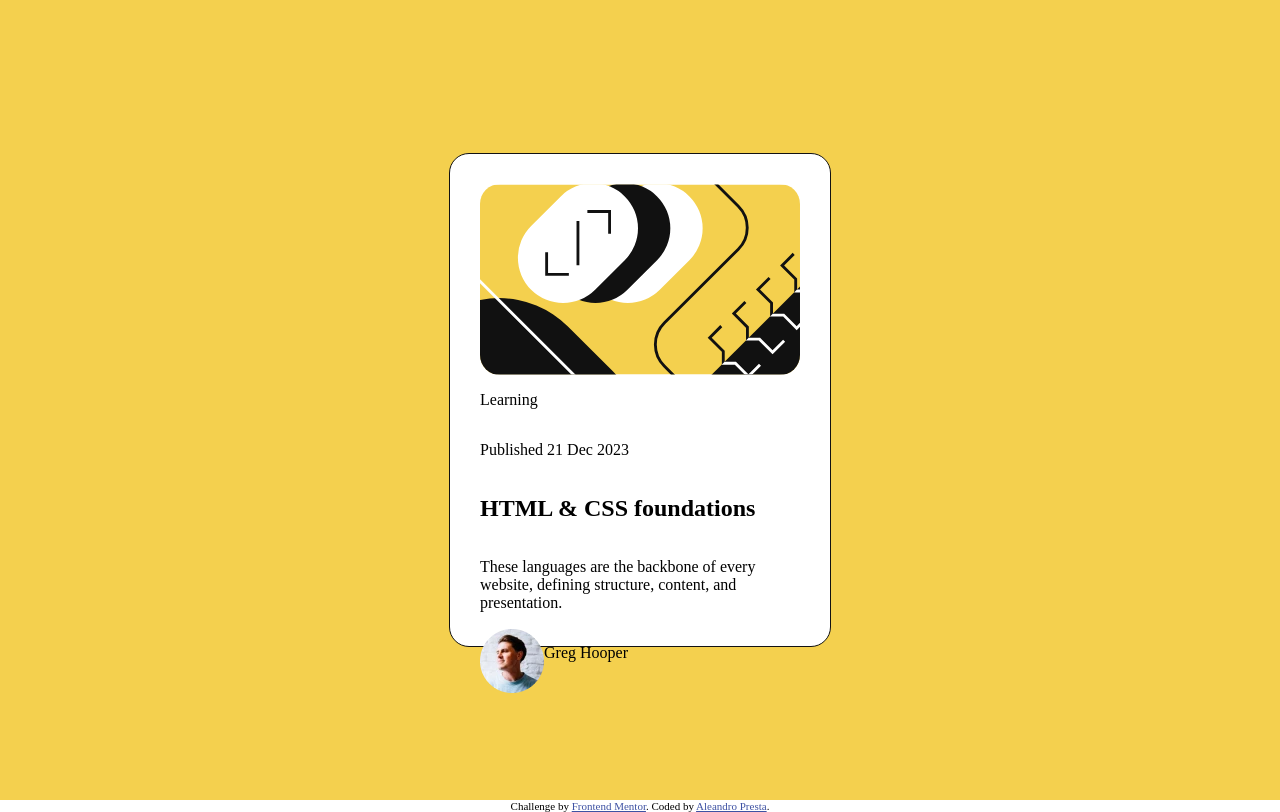
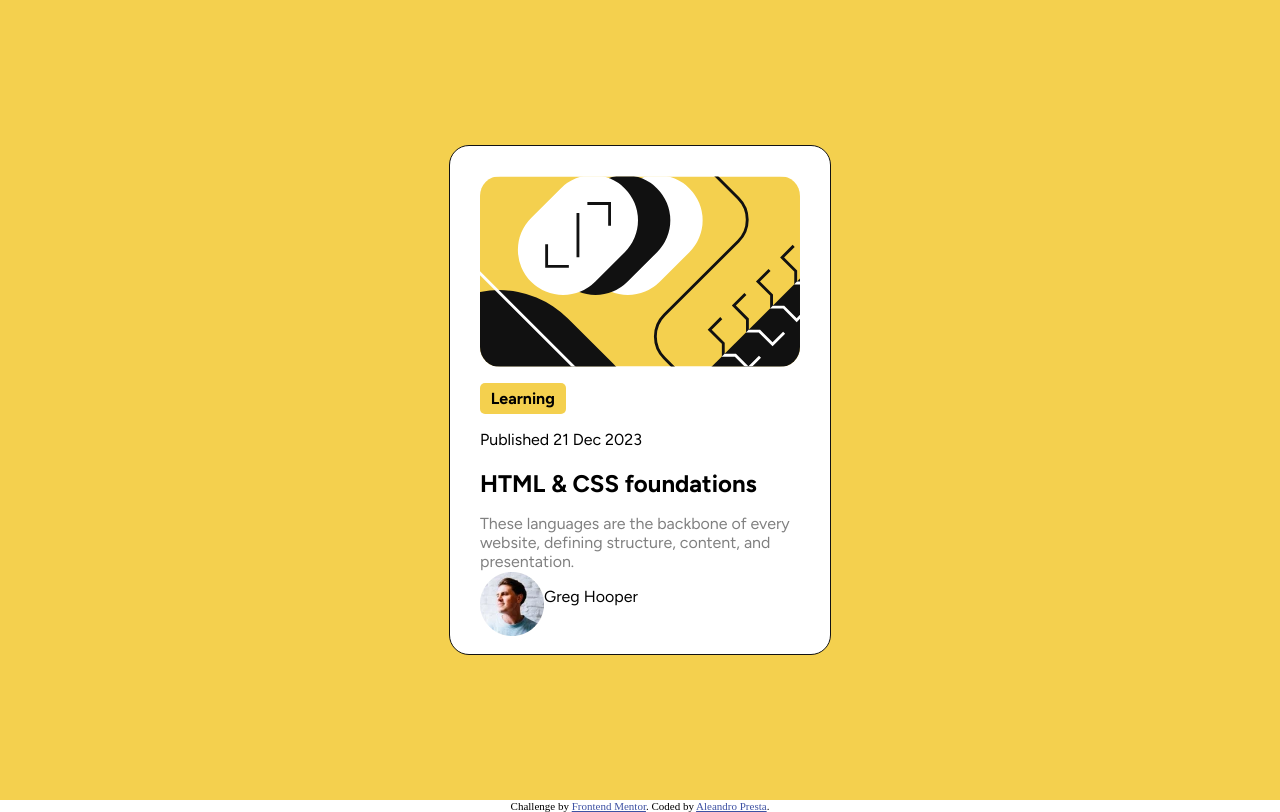
Before and after one commit to AleandroPresta/blog-preview-card, a plain HTML site: page index.html in a window 1280 px wide. Drawn offline with Linux system fonts and the light colour scheme.

Commit message:
Fitting everything in the card, adjusting line-height

```diff
--- a/index.html
+++ b/index.html
@@ -24,10 +24,10 @@
   <div class="container">
     <div class="card">
       <img src="./assets/images/illustration-article.svg" alt="Article icon">
-      <p>Learning</p>
-      <p>Published 21 Dec 2023</p>
-      <h2>HTML & CSS foundations</h2>
-      <p>These languages are the backbone of every website, defining structure, content, and presentation.</p>
+      <p class="tag-text body-text"><b>Learning</b></p>
+      <p class="body-text">Published 21 Dec 2023</p>
+      <h2 class="body-text">HTML & CSS foundations</h2>
+      <p class="article-text body-text">These languages are the backbone of every website, defining structure, content, and presentation.</p>
       <div class="profile-container">
         <img src="./assets/images/image-avatar.webp" alt="Profile avatar icon">
         <p>Greg Hooper</p>
--- a/styles.css
+++ b/styles.css
@@ -28,10 +28,12 @@
     align-items: left;
     border: 1px solid var(--black-neutral);
     border-radius: 20px;
-    height: 27em;
+    height: 28em;
     width: 20em;
     background-color: var(--white-neutral);
     padding: 30px;
+
+    font-family: "Figtree", sans-serif;
   }
 
   .profile-container {
@@ -43,5 +45,22 @@
     border-radius: 20px;
   }
 
+  .article-text {
+    color: var(--grey-neutral);
+  }
+
+  .tag-text {
+    background-color: var(--yellow-primary);
+    border-radius: 5px;
+    width: 23%;
+    height: 100%;
+    padding: 6px;
+    text-align: center;
+  }
+
+  .body-text {
+    margin-bottom: 0px;
+  }
+
   /* Uncomment if you want to use a custom font family */
   /* font-family: "Figtree", sans-serif; */
```
